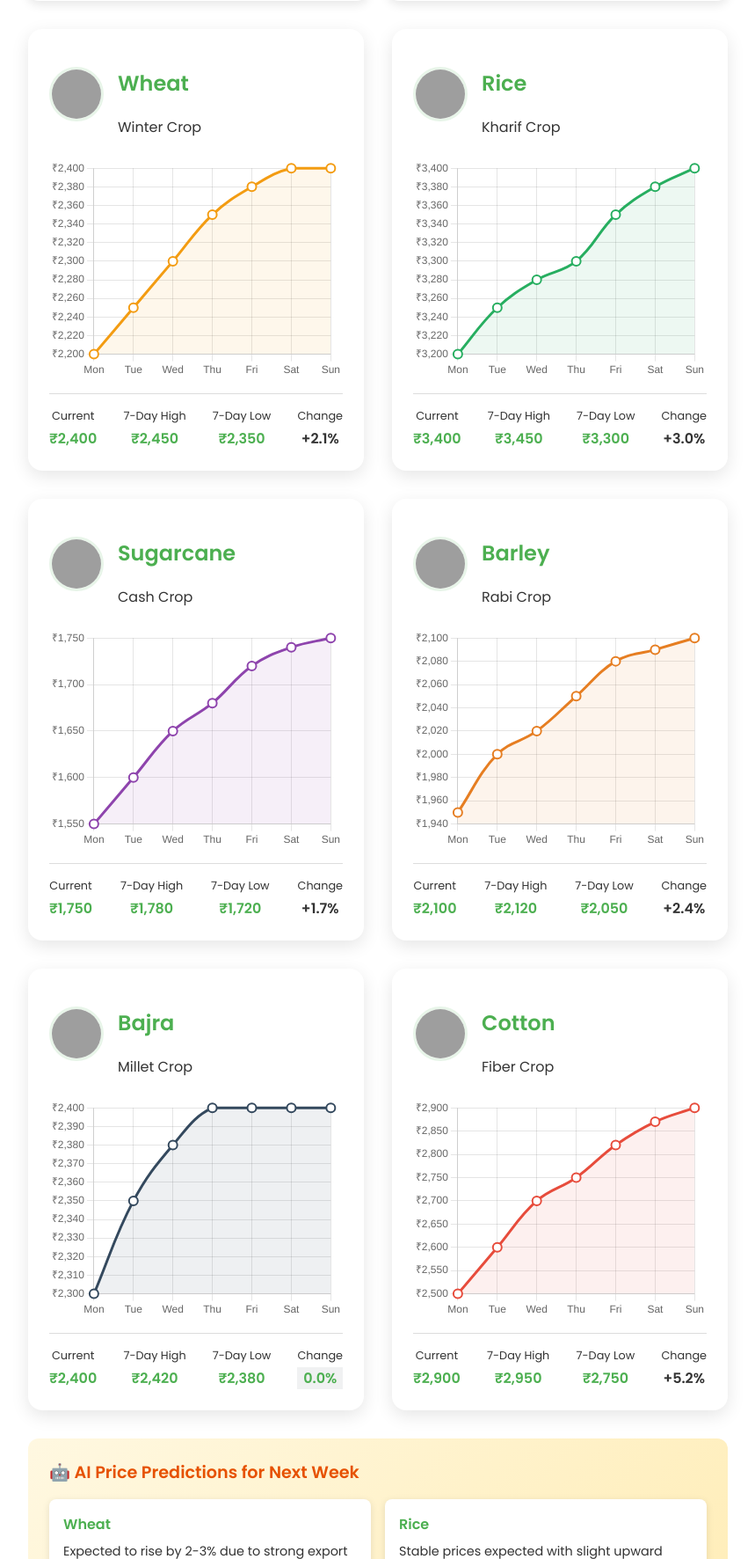
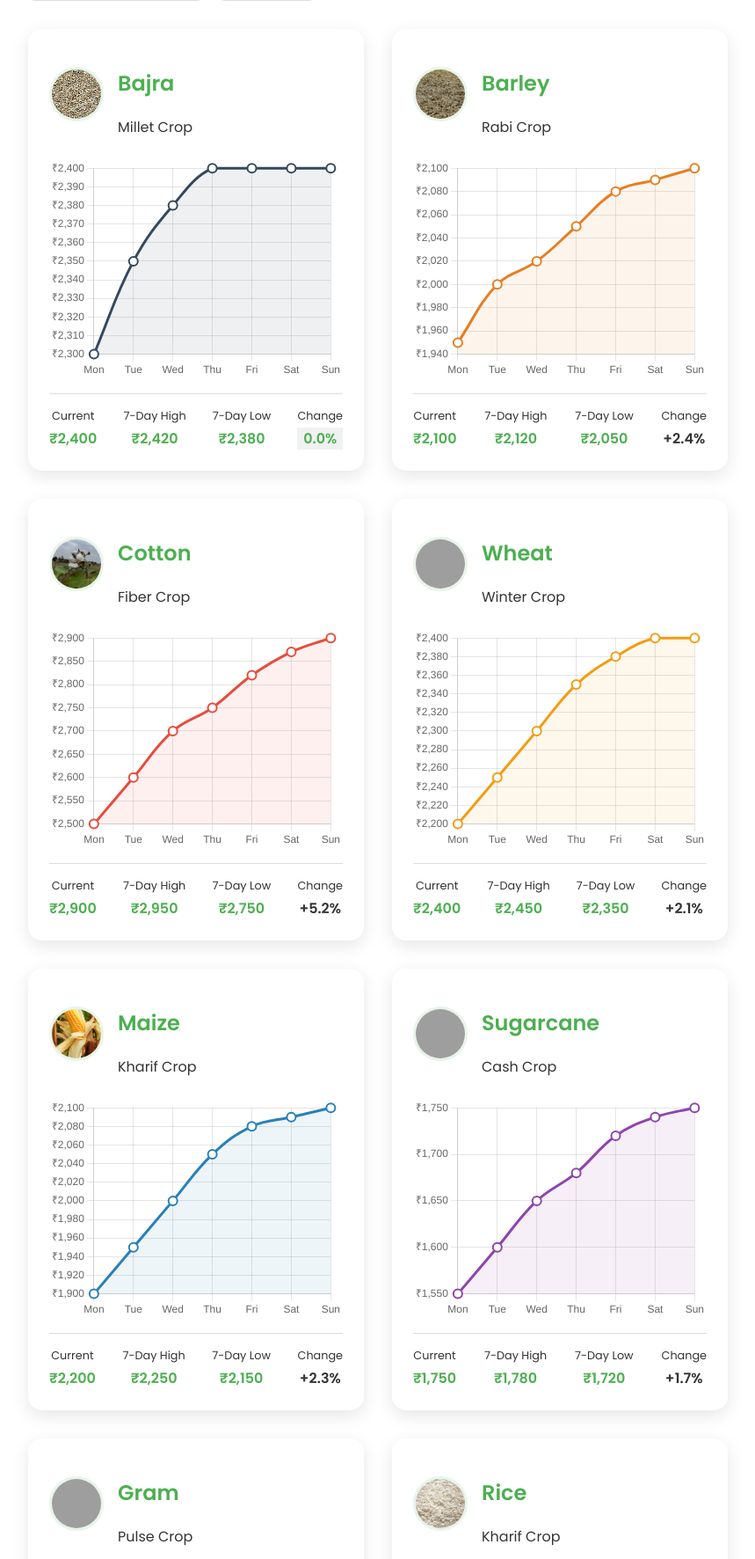
Before and after one commit to TarePradnyan/sih2..0, a Flask app: template templates/market.html in a window 1280 px wide. Shown: the part 1748-3520 px from the top of the page at 88% size, without its empty margins (210-1069 px from the left). Run offline with Flask 3, Linux system fonts and the light colour scheme; the template is opened without the code that fills it, so the values that code supplies are empty; grey boxes are pictures that could not be loaded.

Commit message:
Update market.html

```diff
--- a/templates/market.html
+++ b/templates/market.html
@@ -90,16 +91,103 @@
                 </div>
             </div>
 
-            <!-- Quick Price Display -->
-            <div class="price-display" id="priceDisplay">
-                <!-- Price cards will be dynamically generated -->
-            </div>
+            <div class="graph-container">
+                <div class="graph" id="bajraGraph">
+                    <div class="graph-header">
+                        <img src="../img/market/bajra.jpg" alt="Bajra">
+                        <div>
+                            <h2>Bajra</h2>
+                            <div class="text-muted">Millet Crop</div>
+                        </div>
+                    </div>
+                    <div class="chart-container">
+                        <canvas id="bajraChart"></canvas>
+                    </div>
+                    <div class="price-stats">
+                        <div class="stat">
+                            <div class="stat-label">Current</div>
+                            <div class="stat-value">₹2,400</div>
+                        </div>
+                        <div class="stat">
+                            <div class="stat-label">7-Day High</div>
+                            <div class="stat-value">₹2,420</div>
+                        </div>
+                        <div class="stat">
+                            <div class="stat-label">7-Day Low</div>
+                            <div class="stat-value">₹2,380</div>
+                        </div>
+                        <div class="stat">
+                            <div class="stat-label">Change</div>
+                            <div class="stat-value stable">0.0%</div>
+                        </div>
+                    </div>
+                </div>
 
-            <!-- Detailed Charts -->
-            <div class="graph-container">
+                <div class="graph" id="barleyGraph">
+                    <div class="graph-header">
+                        <img src="../img/market/barley.jpg" alt="Barley">
+                        <div>
+                            <h2>Barley</h2>
+                            <div class="text-muted">Rabi Crop</div>
+                        </div>
+                    </div>
+                    <div class="chart-container">
+                        <canvas id="barleyChart"></canvas>
+                    </div>
+                    <div class="price-stats">
+                        <div class="stat">
+                            <div class="stat-label">Current</div>
+                            <div class="stat-value">₹2,100</div>
+                        </div>
+                        <div class="stat">
+                            <div class="stat-label">7-Day High</div>
+                            <div class="stat-value">₹2,120</div>
+                        </div>
+                        <div class="stat">
+                            <div class="stat-label">7-Day Low</div>
+                            <div class="stat-value">₹2,050</div>
+                        </div>
+                        <div class="stat">
+                            <div class="stat-label">Change</div>
+                            <div class="stat-value text-success">+2.4%</div>
+                        </div>
+                    </div>
+                </div>
+
+                <div class="graph" id="cottonGraph">
+                    <div class="graph-header">
+                        <img src="../img/market/cotton.jpg" alt="Cotton">
+                        <div>
+                            <h2>Cotton</h2>
+                            <div class="text-muted">Fiber Crop</div>
+                        </div>
+                    </div>
+                    <div class="chart-container">
+                        <canvas id="cottonChart"></canvas>
+                    </div>
+                    <div class="price-stats">
+                        <div class="stat">
+                            <div class="stat-label">Current</div>
+                            <div class="stat-value">₹2,900</div>
+                        </div>
+                        <div class="stat">
+                            <div class="stat-label">7-Day High</div>
+                            <div class="stat-value">₹2,950</div>
+                        </div>
+                        <div class="stat">
+                            <div class="stat-label">7-Day Low</div>
+                            <div class="stat-value">₹2,750</div>
+                        </div>
+                        <div class="stat">
+                            <div class="stat-label">Change</div>
+                            <div class="stat-value text-success">+5.2%</div>
+                        </div>
+                    </div>
+                </div>
+
                 <div class="graph" id="wheatGraph">
                     <div class="graph-header">
-                        <img src="https://images.unsplash.com/photo-1574323347407-f5e1ad6d020b?w=100&h=100&fit=crop&crop=center" alt="Wheat">
+                        <img src="../img/market/wheat.jpg" alt="Wheat">
                         <div>
                             <h2>Wheat</h2>
                             <div class="text-muted">Winter Crop</div>
@@ -128,9 +216,102 @@
                     </div>
                 </div>
 
+                <div class="graph" id="maizeGraph">
+                    <div class="graph-header">
+                        <img src="../img/market/maize.jpg" alt="Maize">
+                        <div>
+                            <h2>Maize</h2>
+                            <div class="text-muted">Kharif Crop</div>
+                        </div>
+                    </div>
+                    <div class="chart-container">
+                        <canvas id="maizeChart"></canvas>
+                    </div>
+                    <div class="price-stats">
+                        <div class="stat">
+                            <div class="stat-label">Current</div>
+                            <div class="stat-value">₹2,200</div>
+                        </div>
+                        <div class="stat">
+                            <div class="stat-label">7-Day High</div>
+                            <div class="stat-value">₹2,250</div>
+                        </div>
+                        <div class="stat">
+                            <div class="stat-label">7-Day Low</div>
+                            <div class="stat-value">₹2,150</div>
+                        </div>
+                        <div class="stat">
+                            <div class="stat-label">Change</div>
+                            <div class="stat-value text-success">+2.3%</div>
+                        </div>
+                    </div>
+                </div>
+
+                <div class="graph" id="sugarcaneGraph">
+                    <div class="graph-header">
+                        <img src="../img/market/sugarcane.jpg"" alt="Sugarcane">
+                        <div>
+                            <h2>Sugarcane</h2>
+                            <div class="text-muted">Cash Crop</div>
+                        </div>
+                    </div>
+                    <div class="chart-container">
+                        <canvas id="sugarcaneChart"></canvas>
+                    </div>
+                    <div class="price-stats">
+                        <div class="stat">
+                            <div class="stat-label">Current</div>
+                            <div class="stat-value">₹1,750</div>
+                        </div>
+                        <div class="stat">
+                            <div class="stat-label">7-Day High</div>
+                            <div class="stat-value">₹1,780</div>
+                        </div>
+                        <div class="stat">
+                            <div class="stat-label">7-Day Low</div>
+                            <div class="stat-value">₹1,720</div>
+                        </div>
+                        <div class="stat">
+                            <div class="stat-label">Change</div>
+                            <div class="stat-value text-success">+1.7%</div>
+                        </div>
+                    </div>
+                </div>
+
+                <div class="graph" id="gramGraph">
+                    <div class="graph-header">
+                        <img src="../img/market/gram.jpg" alt="Gram">
+                        <div>
+                            <h2>Gram</h2>
+                            <div class="text-muted">Pulse Crop</div>
+                        </div>
+                    </div>
+                    <div class="chart-container">
+                        <canvas id="gramChart"></canvas>
+                    </div>
+                    <div class="price-stats">
+                        <div class="stat">
+                            <div class="stat-label">Current</div>
+                            <div class="stat-value">₹5,200</div>
+                        </div>
+                        <div class="stat">
+                            <div class="stat-label">7-Day High</div>
+                            <div class="stat-value">₹5,280</div>
+                        </div>
+                        <div class="stat">
+                            <div class="stat-label">7-Day Low</div>
+                            <div class="stat-value">₹5,100</div>
+                        </div>
+                        <div class="stat">
+                            <div class="stat-label">Change</div>
+                            <div class="stat-value text-success">+1.9%</div>
+                        </div>
+                    </div>
+                </div>
+
                 <div class="graph" id="riceGraph">
                     <div class="graph-header">
-                        <img src="https://images.unsplash.com/photo-1536304993881-ff6e9eefa2a6?w=100&h=100&fit=crop&crop=center" alt="Rice">
+                        <img src="../img/market/rice.jpg" alt="Rice">
                         <div>
                             <h2>Rice</h2>
                             <div class="text-muted">Kharif Crop</div>
@@ -306,6 +362,22 @@
                         <div class="prediction-crop">Sugarcane</div>
                         <div class="prediction-text">Moderate growth of 1-2% expected as sugar mills increase procurement rates.</div>
                     </div>
+                    <div class="prediction-item">
+                        <div class="prediction-crop">Maize</div>
+                        <div class="prediction-text">Steady growth of 2-3% anticipated due to increased demand from poultry sector.</div>
+                    </div>
+                    <div class="prediction-item">
+                        <div class="prediction-crop">Bajra</div>
+                        <div class="prediction-text">Neutral to slightly positive trend. Expected 0-1% change with stable demand.</div>
+                    </div>
+                    <div class="prediction-item">
+                        <div class="prediction-crop">Barley</div>
+                        <div class="prediction-text">Moderate uptick of 1-2% expected due to brewing industry requirements.</div>
+                    </div>
+                    <div class="prediction-item">
+                        <div class="prediction-crop">Gram</div>
+                        <div class="prediction-text">Strong fundamentals suggest 2-4% increase on protein crop demand surge.</div>
+                    </div>
                 </div>
             </div>
         </div>
```
Also changed, not shown: other parts of templates/market.html (+5 -128 lines).
